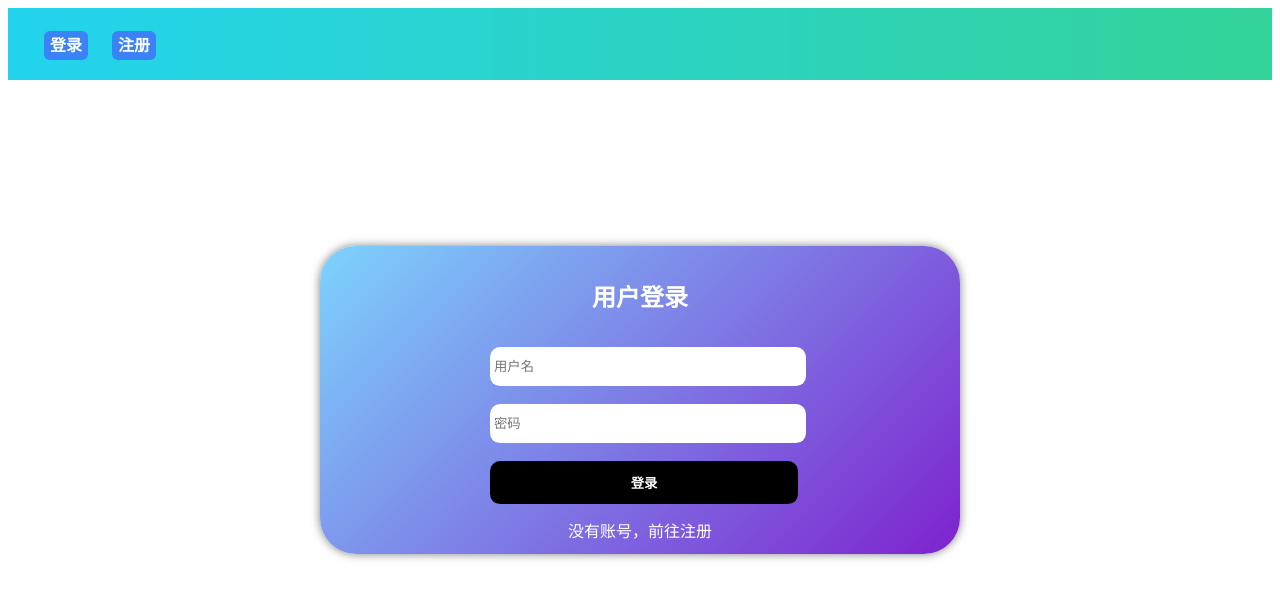
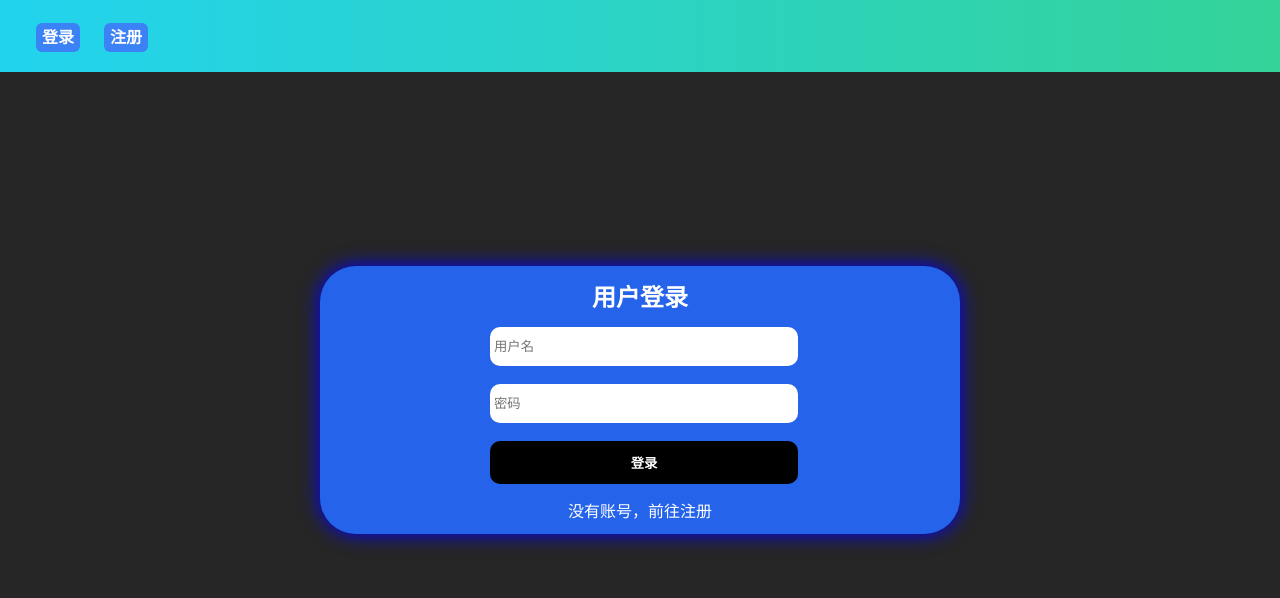
Before and after one commit to lauvAri/angular-auth, an Angular app: page /auth/login in a window 1280 px wide. Shown: the top 598 px of the page. Built offline with nearby package versions, Linux system fonts and the light colour scheme.

Commit message:
修改部分样式

```diff
--- a/src/app/auth/login/login.component.css
+++ b/src/app/auth/login/login.component.css
@@ -21,8 +21,8 @@
   align-items: center;
   gap: 10px;
   border-radius: 36px;
-  box-shadow: 0 0 10px rgba(0, 0, 0, .5);
-  background-image: linear-gradient(135deg, #7dd3fc, #7e22ce);
+  box-shadow: 0 0 20px blue;
+  background-color: #2563eb;
 }
 
 .form-item {
--- a/src/styles.css
+++ b/src/styles.css
@@ -1,4 +1,14 @@
 /* You can add global styles to this file, and also import other style files */
+* {
+  padding: 0;
+  margin: 0 ;
+  box-sizing: border-box;
+}
+
+body {
+  background-color: #262626;
+}
+
 a {
   text-decoration: none;
   color:white;
```
